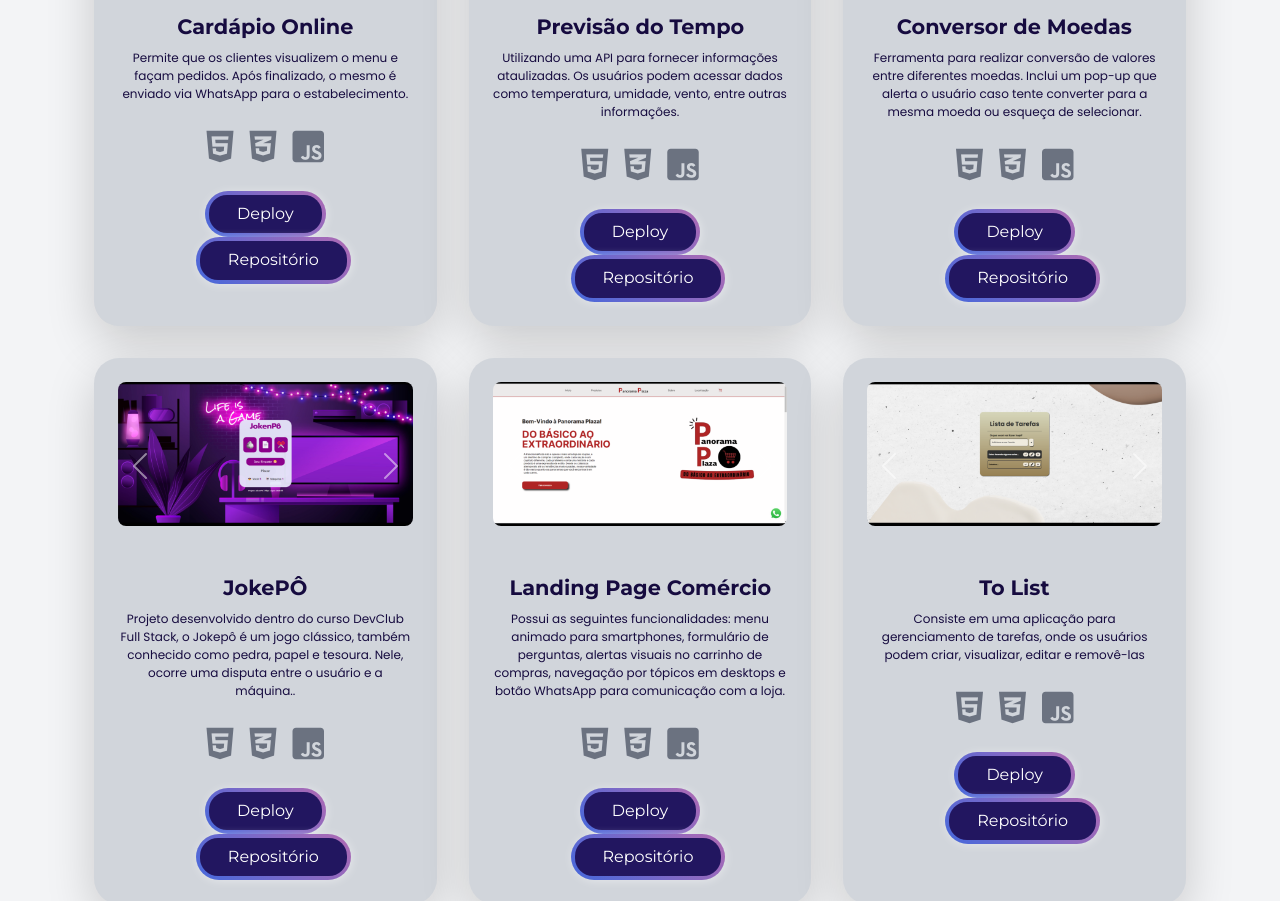
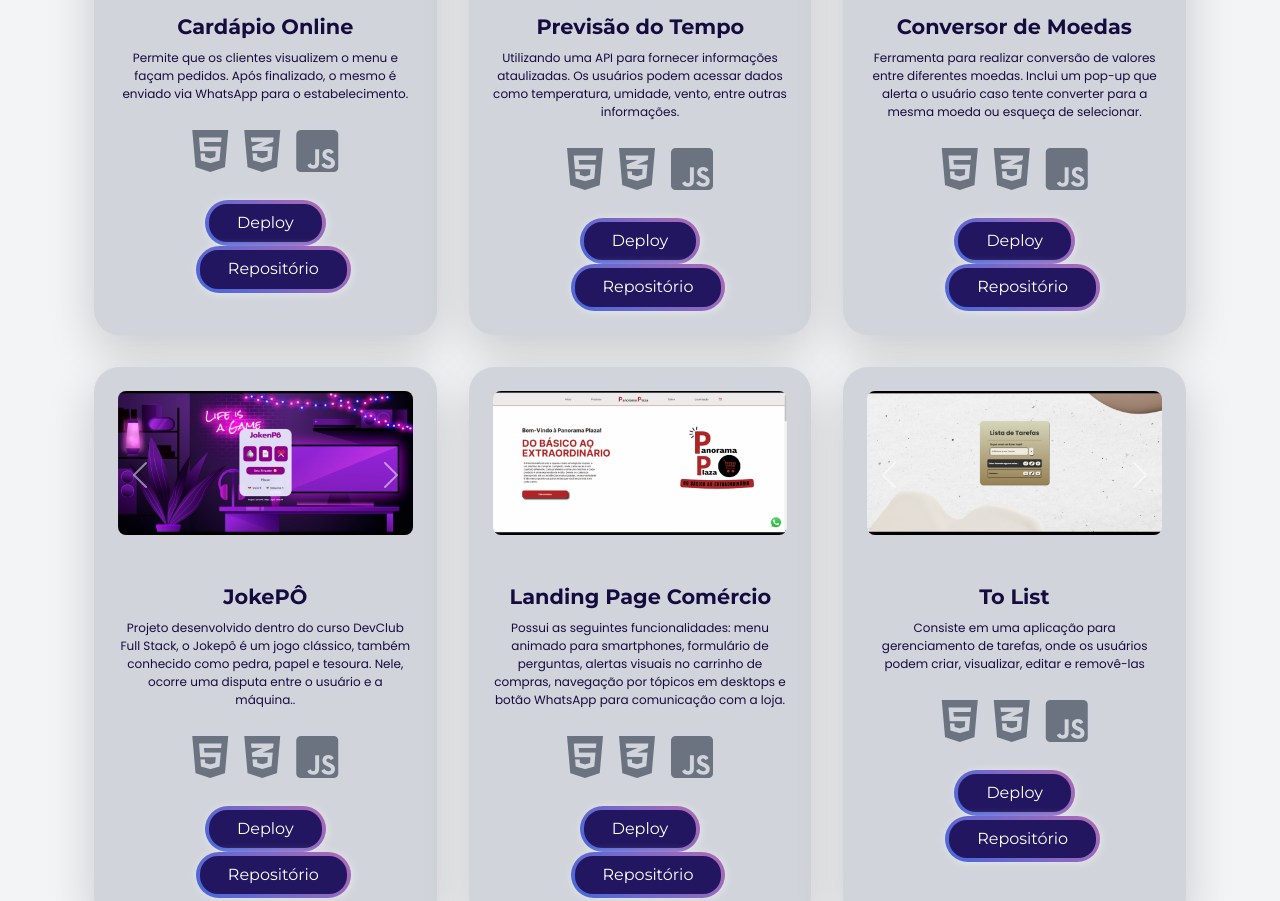
Before and after one commit to Filipeelopess98/Novo-Portifolio, a website: page index.html in a window 1280 px wide. Shown: the part 2900-3801 px from the top of the page. Drawn offline with nearby package versions, Linux system fonts and the light colour scheme; a small style sheet from the web is missing; a web font is replaced by a local one.

Commit message:
commit 08/07

```diff
--- a/index.html
+++ b/index.html
@@ -238,15 +238,15 @@
                         pedidos. Após finalizado, o mesmo é enviado via WhatsApp para o estabelecimento.</p>
                     <div class="mt-4 flex justify-center space-x-4">
                         <span
-                            class="text-4xl text-gray-500 transition-all duration-300 transform hover:scale-110 hover:text-orange-500">
+                            class="text-5xl text-gray-500 transition-all duration-300 transform hover:scale-110 hover:text-orange-500">
                             <i class="fab fa-html5"></i>
                         </span>
                         <span
-                            class="text-4xl text-gray-500 transition-all duration-300 transform hover:scale-110 hover:text-blue-500">
+                            class="text-5xl text-gray-500 transition-all duration-300 transform hover:scale-110 hover:text-blue-500">
                             <i class="fab fa-css3-alt"></i>
                         </span>
                         <span
-                            class="text-4xl text-gray-500 transition-all duration-300 transform hover:scale-110 hover:text-yellow-500">
+                            class="text-5xl text-gray-500 transition-all duration-300 transform hover:scale-110 hover:text-yellow-500">
                             <i class="fab fa-js-square"></i>
                         </span>
                     </div>
@@ -291,15 +291,15 @@
                         temperatura, umidade, vento, entre outras informações.</p>
                     <div class="mt-4 flex justify-center space-x-4">
                         <span
-                            class="text-4xl text-gray-500 transition-all duration-300 transform hover:scale-110 hover:text-orange-500">
+                            class="text-5xl text-gray-500 transition-all duration-300 transform hover:scale-110 hover:text-orange-500">
                             <i class="fab fa-html5"></i>
                         </span>
                         <span
-                            class="text-4xl text-gray-500 transition-all duration-300 transform hover:scale-110 hover:text-blue-500">
+                            class="text-5xl text-gray-500 transition-all duration-300 transform hover:scale-110 hover:text-blue-500">
                             <i class="fab fa-css3-alt"></i>
                         </span>
                         <span
-                            class="text-4xl text-gray-500 transition-all duration-300 transform hover:scale-110 hover:text-yellow-500">
+                            class="text-5xl text-gray-500 transition-all duration-300 transform hover:scale-110 hover:text-yellow-500">
                             <i class="fab fa-js-square"></i>
                         </span>
                     </div>
@@ -344,15 +344,15 @@
                         converter para a mesma moeda ou esqueça de selecionar.</p>
                     <div class="mt-4 flex justify-center space-x-4">
                         <span
-                            class="text-4xl text-gray-500 transition-all duration-300 transform hover:scale-110 hover:text-orange-500">
+                            class="text-5xl text-gray-500 transition-all duration-300 transform hover:scale-110 hover:text-orange-500">
                             <i class="fab fa-html5"></i>
                         </span>
                         <span
-                            class="text-4xl text-gray-500 transition-all duration-300 transform hover:scale-110 hover:text-blue-500">
+                            class="text-5xl text-gray-500 transition-all duration-300 transform hover:scale-110 hover:text-blue-500">
                             <i class="fab fa-css3-alt"></i>
                         </span>
                         <span
-                            class="text-4xl text-gray-500 transition-all duration-300 transform hover:scale-110 hover:text-yellow-500">
+                            class="text-5xl text-gray-500 transition-all duration-300 transform hover:scale-110 hover:text-yellow-500">
                             <i class="fab fa-js-square"></i>
                         </span>
                     </div>
@@ -397,15 +397,15 @@
                         ocorre uma disputa entre o usuário e a máquina..</p>
                     <div class="mt-4 flex justify-center space-x-4">
                         <span
-                            class="text-4xl text-gray-500 transition-all duration-300 transform hover:scale-110 hover:text-orange-500">
+                            class="text-5xl text-gray-500 transition-all duration-300 transform hover:scale-110 hover:text-orange-500">
                             <i class="fab fa-html5"></i>
                         </span>
                         <span
-                            class="text-4xl text-gray-500 transition-all duration-300 transform hover:scale-110 hover:text-blue-500">
+                            class="text-5xl text-gray-500 transition-all duration-300 transform hover:scale-110 hover:text-blue-500">
                             <i class="fab fa-css3-alt"></i>
                         </span>
                         <span
-                            class="text-4xl text-gray-500 transition-all duration-300 transform hover:scale-110 hover:text-yellow-500">
+                            class="text-5xl text-gray-500 transition-all duration-300 transform hover:scale-110 hover:text-yellow-500">
                             <i class="fab fa-js-square"></i>
                         </span>
                     </div>
@@ -448,15 +448,15 @@
                         com a loja.</p>
                     <div class="mt-4 flex justify-center space-x-4">
                         <span
-                            class="text-4xl text-gray-500 transition-all duration-300 transform hover:scale-110 hover:text-orange-500">
+                            class="text-5xl text-gray-500 transition-all duration-300 transform hover:scale-110 hover:text-orange-500">
                             <i class="fab fa-html5"></i>
                         </span>
                         <span
-                            class="text-4xl text-gray-500 transition-all duration-300 transform hover:scale-110 hover:text-blue-500">
+                            class="text-5xl text-gray-500 transition-all duration-300 transform hover:scale-110 hover:text-blue-500">
                             <i class="fab fa-css3-alt"></i>
                         </span>
                         <span
-                            class="text-4xl text-gray-500 transition-all duration-300 transform hover:scale-110 hover:text-yellow-500">
+                            class="text-5xl text-gray-500 transition-all duration-300 transform hover:scale-110 hover:text-yellow-500">
                             <i class="fab fa-js-square"></i>
                         </span>
                     </div>
@@ -497,15 +497,15 @@
                         tarefas, onde os usuários podem criar, visualizar, editar e removê-las</p>
                     <div class="mt-4 flex justify-center space-x-4">
                         <span
-                            class="text-4xl text-gray-500 transition-all duration-300 transform hover:scale-110 hover:text-orange-500">
+                            class="text-5xl text-gray-500 transition-all duration-300 transform hover:scale-110 hover:text-orange-500">
                             <i class="fab fa-html5"></i>
                         </span>
                         <span
-                            class="text-4xl text-gray-500 transition-all duration-300 transform hover:scale-110 hover:text-blue-500">
+                            class="text-5xl text-gray-500 transition-all duration-300 transform hover:scale-110 hover:text-blue-500">
                             <i class="fab fa-css3-alt"></i>
                         </span>
                         <span
-                            class="text-4xl text-gray-500 transition-all duration-300 transform hover:scale-110 hover:text-yellow-500">
+                            class="text-5xl text-gray-500 transition-all duration-300 transform hover:scale-110 hover:text-yellow-500">
                             <i class="fab fa-js-square"></i>
                         </span>
                     </div>
```
